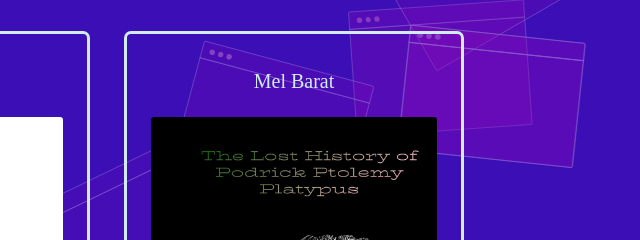
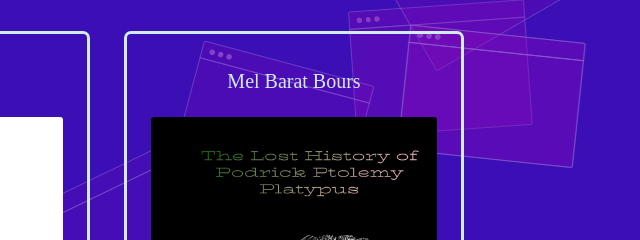
Before and after one commit to ibrand/websitesbeyondthepage, a plain HTML site: page index.html in a window 1280 px wide. Shown: the part 765-1005 px from the top of the page, 519-1159 px from the left. Drawn offline with Linux system fonts and the light colour scheme; a web font is replaced by a local one.

Commit message:
adjusting student names

```diff
--- a/index.html
+++ b/index.html
@@ -200,7 +200,7 @@
       <span class="title">   </span>
 
       <a href="https://lime-boggy-dungeon.glitch.me/">
-           <span class="author social"> Mel Barat </span>
+           <span class="author social"> Mel Barat Bours </span>
 
         <img class="web-image"src="assets/melbarat_website.png"/>
 
```
